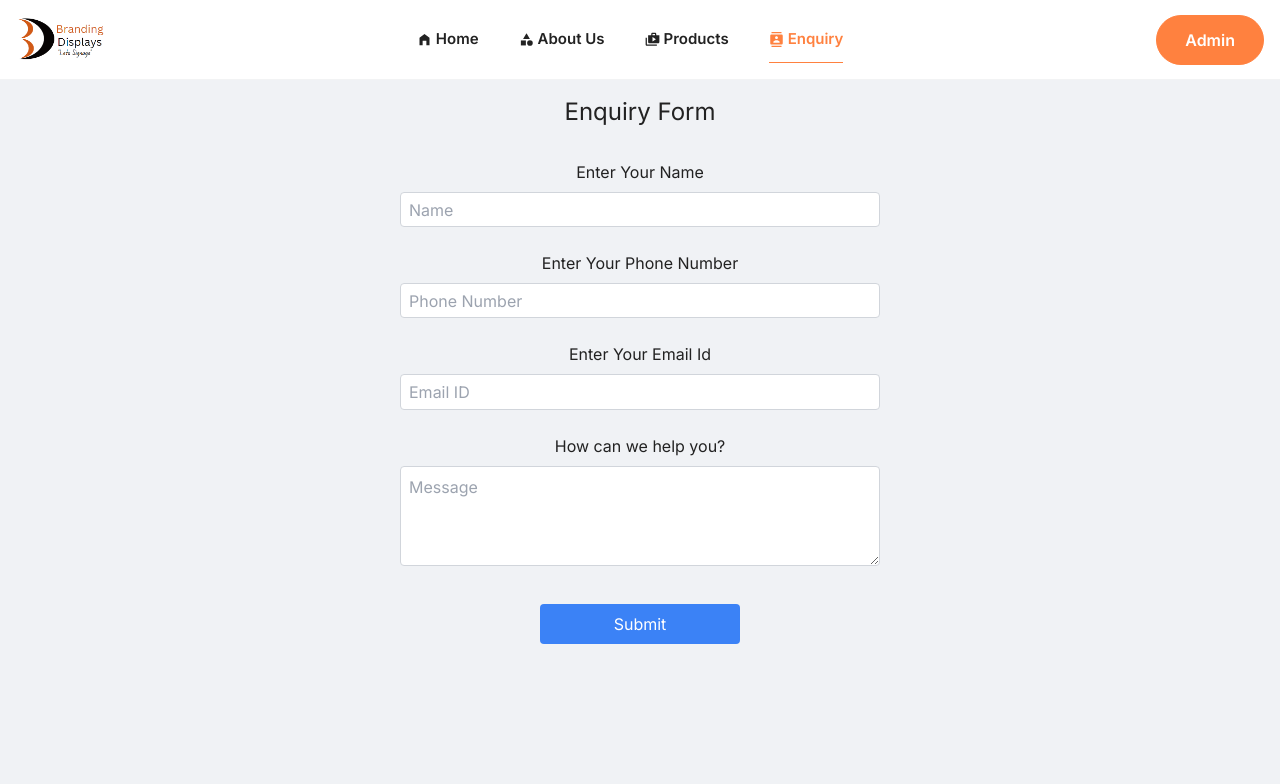
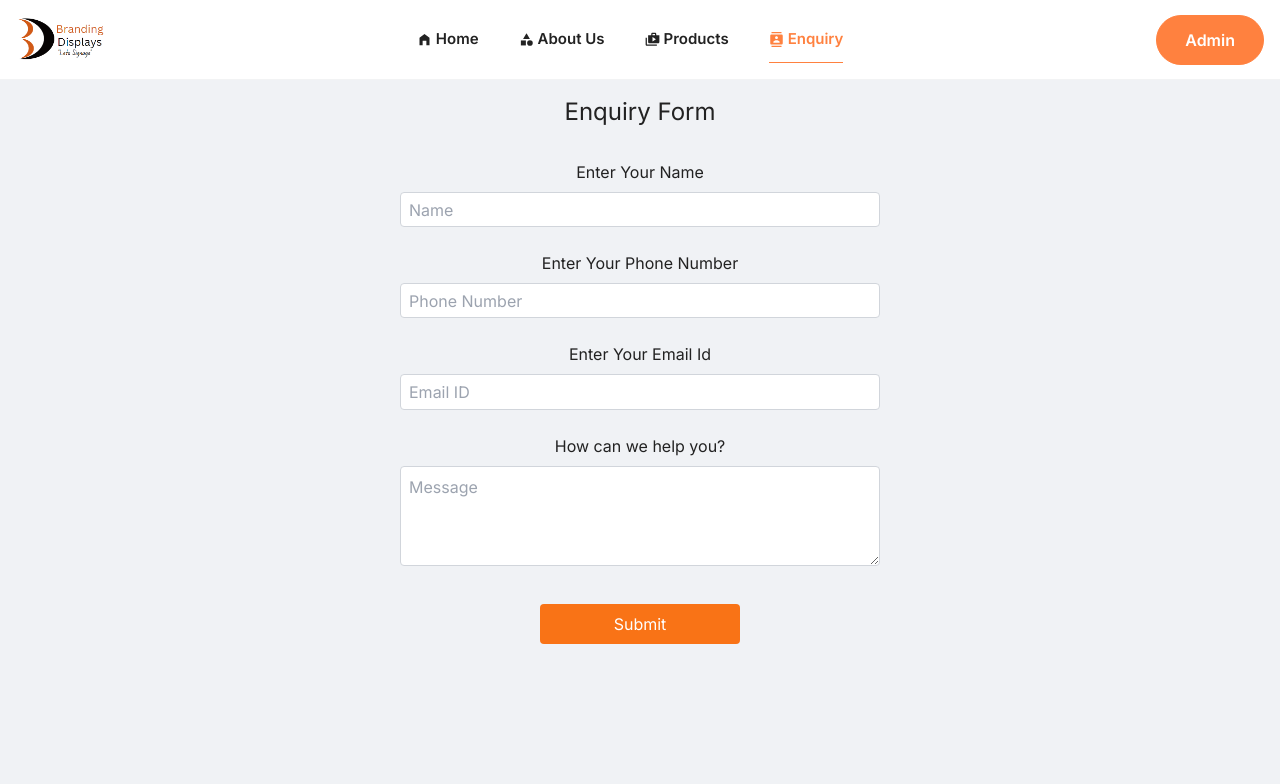
Before and after one commit to vedantmohol/Branding-Displays, a React (Vite) app in the folder frontend/: page /enquiry in a window 1280 px wide. Shown: the top 784 px of the page. Built offline with nearby package versions, Linux system fonts and the light colour scheme.

Commit message:
Update Enquiry.jsx

```diff
--- a/frontend/src/pages/Enquiry.jsx
+++ b/frontend/src/pages/Enquiry.jsx
@@ -13,7 +13,7 @@ const Enquiry = () => {
     e.preventDefault();
     setResult('Sending....');
     const formData = new FormData(e.target);
-    formData.append("access_key", "2ee767f0-da2f-492a-bdab-fd378eac9f2a");
+    formData.append("access_key", "356e827b-3b2b-4f78-ad43-5d91345caa0d");
     // const enquiryData = {
     //   name,
     //   phone,
@@ -101,7 +101,7 @@ const Enquiry = () => {
     </div>
     <div className='block text-center m-4 sm:m-6'>
       <button
-        className='w-[150px] sm:w-[200px] py-2 bg-blue-500 text-white rounded hover:bg-blue-600 transition-colors'
+        className='w-[150px] sm:w-[200px] py-2 bg-orange-500 text-white rounded hover:bg-orange-600 transition-colors'
         type="submit"
       >
         Submit
```
